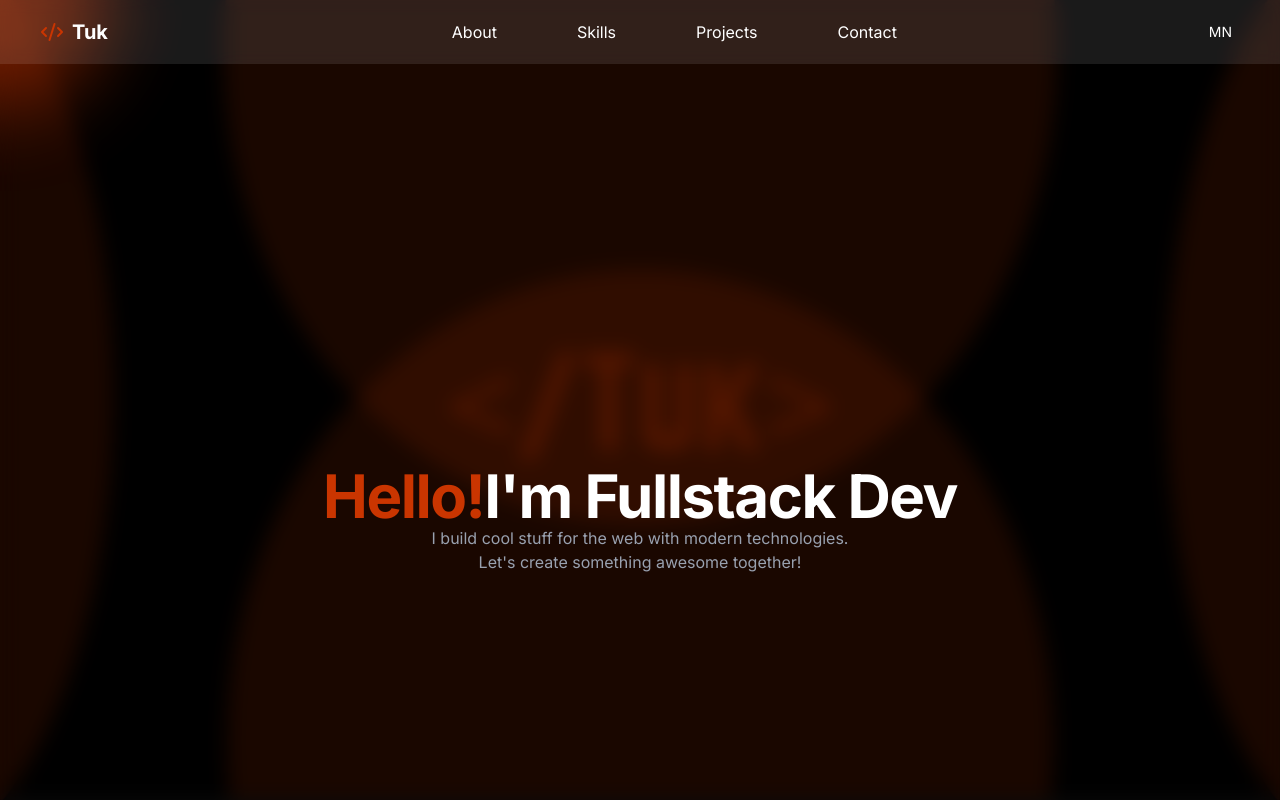
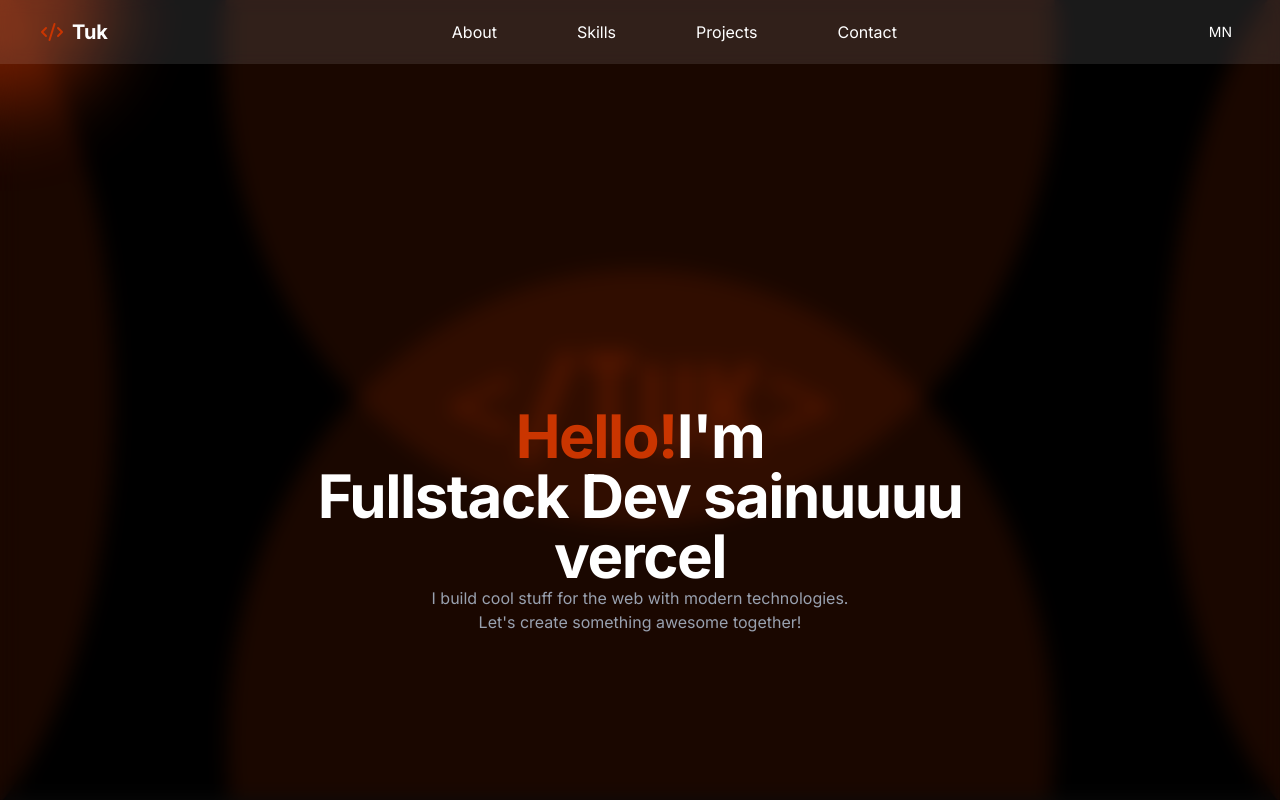
Before and after one commit to godless-developer/portfolio, a Next.js app: page / in a window 1280 px wide. Shown: the top 800 px of the page. Built offline with nearby package versions, Linux system fonts and the light colour scheme.

Commit message:
vercel test

```diff
--- a/src/app/components/Hero.tsx
+++ b/src/app/components/Hero.tsx
@@ -12,7 +12,7 @@ const HeroSection = () => {
               <span className="text-white">{t("I&apos;m")}</span>{" "}
               <span className="relative inline-block">
                 <span className="relative z-10 text-background">
-                  Fullstack Dev
+                  Fullstack Dev sainuuuu vercel
                 </span>
               </span>
             </h1>
```
